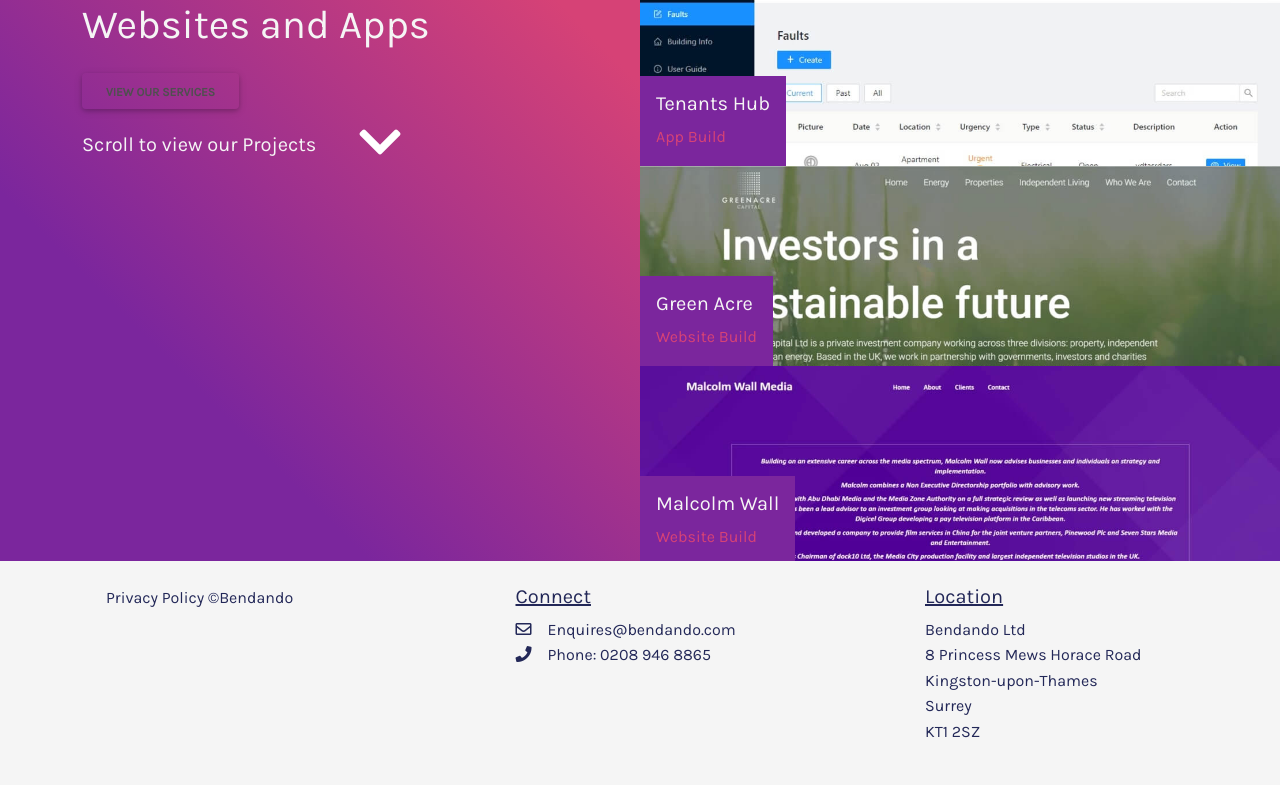
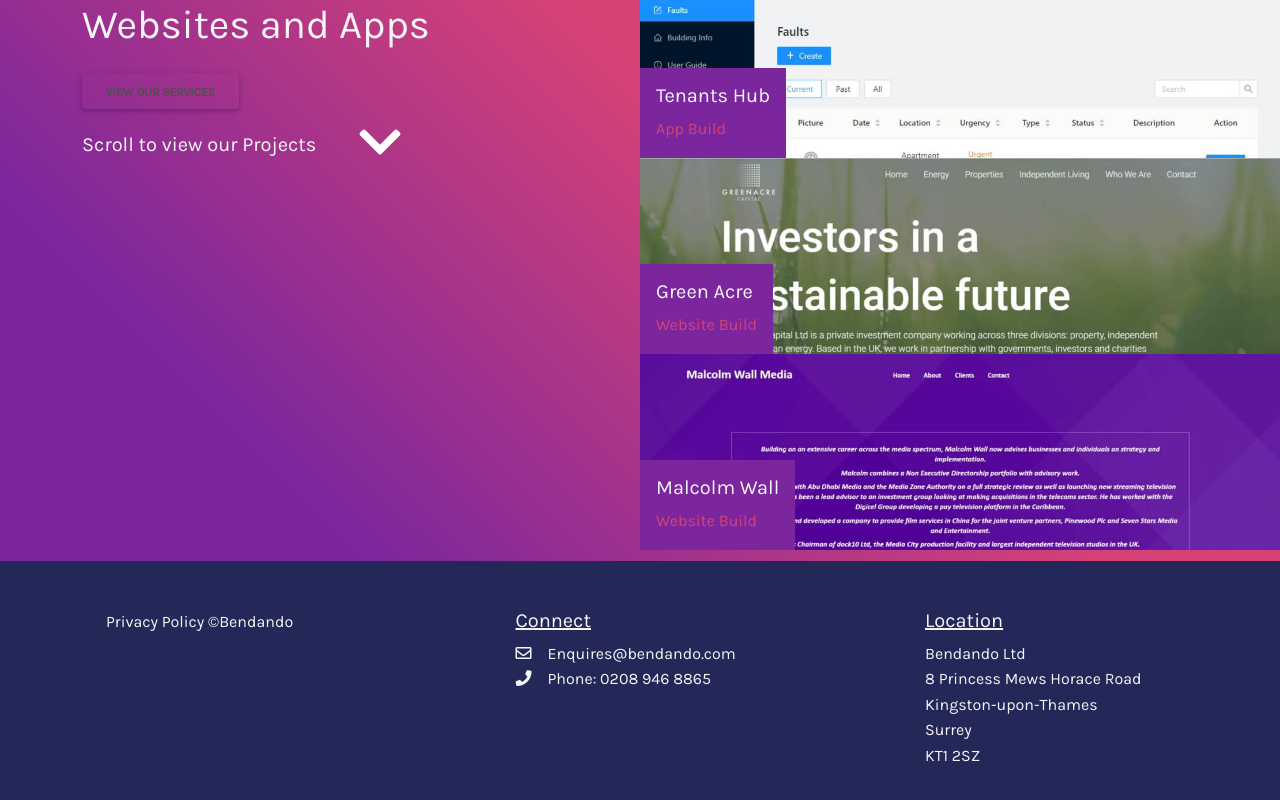
Before and after one commit to bendandoSolo/bendando, a Next.js app: page / in a window 1280 px wide. Shown: the part 234-1034 px from the top of the page. Built offline with nearby package versions, Linux system fonts and the light colour scheme.

Commit message:
Adjusted Home Page styling.

```diff
--- a/pages/connect.js
+++ b/pages/connect.js
@@ -156,6 +156,9 @@
                         </div>
                       ) : null}
                     </div>
+                    <div id="feedback" className="feedback">
+                      <h5 id="feedback-text"></h5>
+                    </div>
                     <div className="d-flex justify-content-end">
                       <button
                         type="submit"
--- a/styles/Home.css
+++ b/styles/Home.css
@@ -145,7 +145,7 @@
 }
 
 .test-project-img {
-  height: 25vh;
+  height: 24.5vh;
   position: relative;
   background-size: cover;
   cursor: pointer;
--- a/styles/globals.css
+++ b/styles/globals.css
@@ -365,13 +365,13 @@
 /* Footer */
 
 .footer {
-  color: #232858;
+  color: whitesmoke;
   z-index: 200000;
   position: absolute;
   width: 100%;
-  background-color: whitesmoke;
+  background-color: #232858;
   text-align: left;
-  /* margin-top: 5rem; */
+  padding-top: 1.5rem;
 }
 
 footer h5 {
@@ -379,7 +379,7 @@
 }
 
 .footer-links li {
-  color: #232858;
+  color: whitesmoke;
 }
 
 .footer-links li:hover {
```
